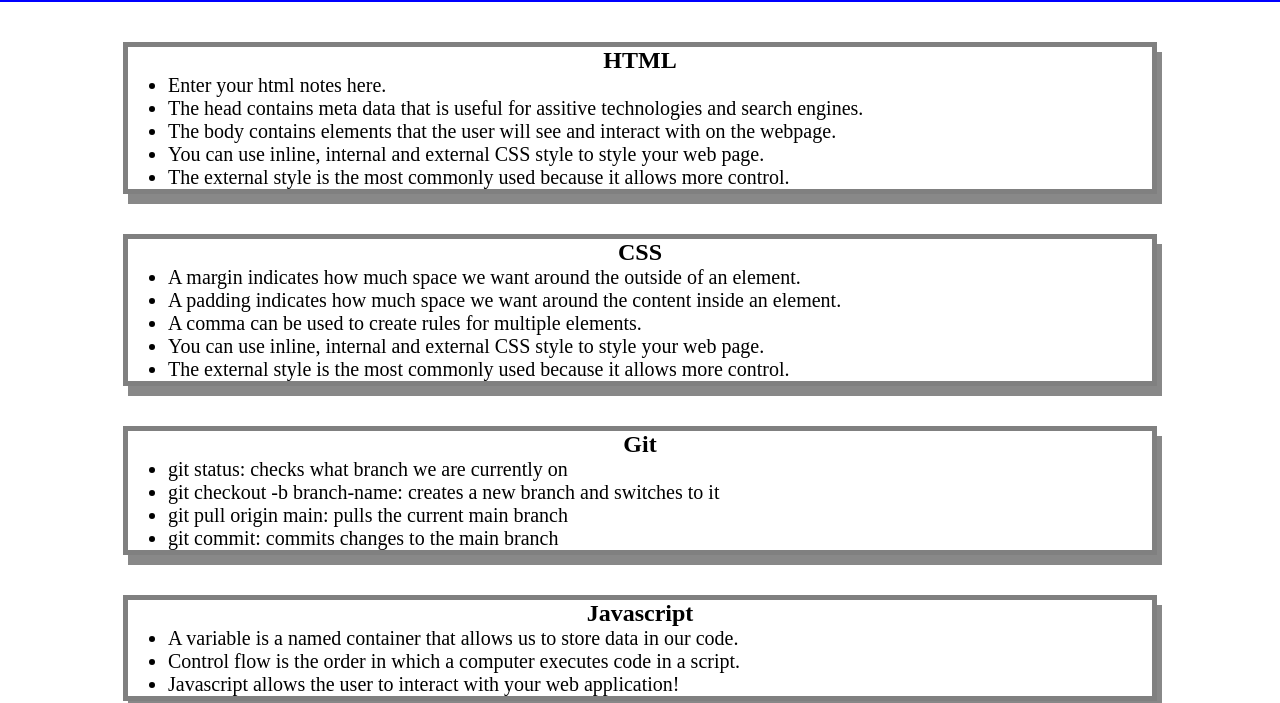
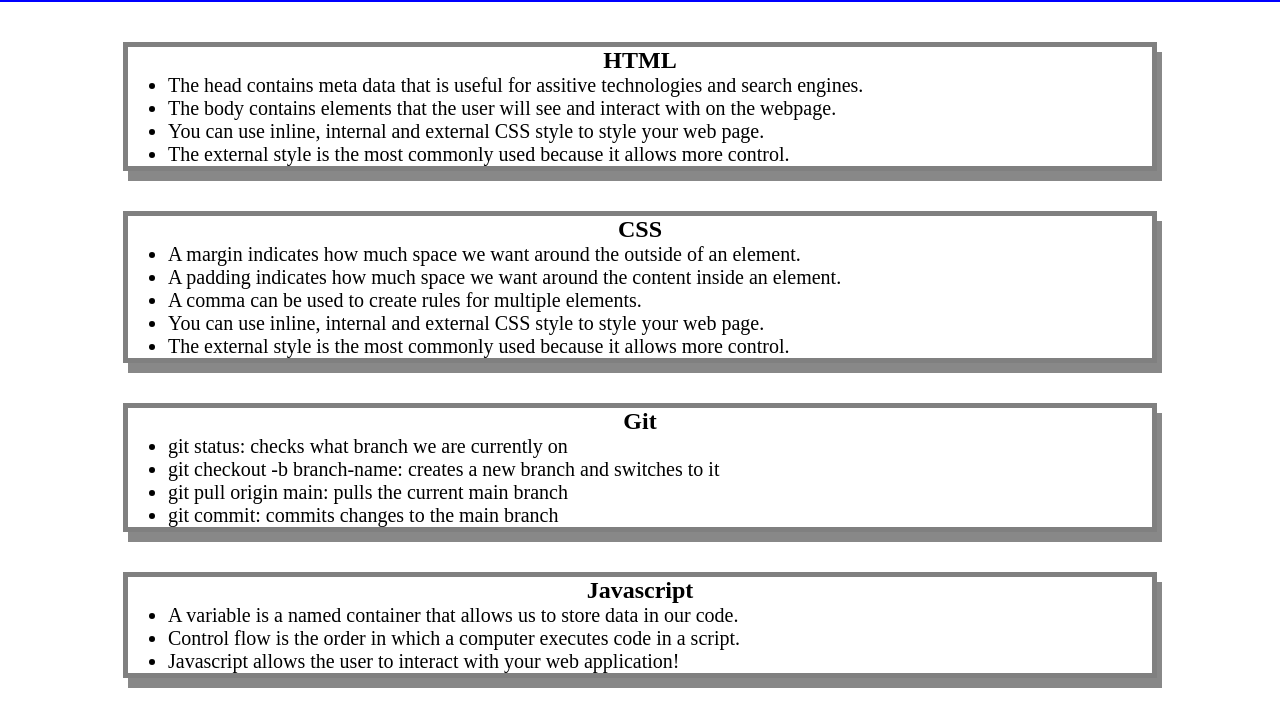
Before and after one commit to TimL94/prework-study-guide, a plain HTML site: page index.html in a window 1280 px wide. Shown: the part 118-821 px from the top of the page. Drawn offline with Linux system fonts and the light colour scheme.

Commit message:
stil trying

```diff
--- a/index.html
+++ b/index.html
@@ -19,8 +19,6 @@
         <h2>HTML</h2>
 
         <ul>
-
-          <li>Enter your html notes here.</li>
 
           <li>The head contains meta data that is useful for assitive technologies and search engines.</li>
 
```
